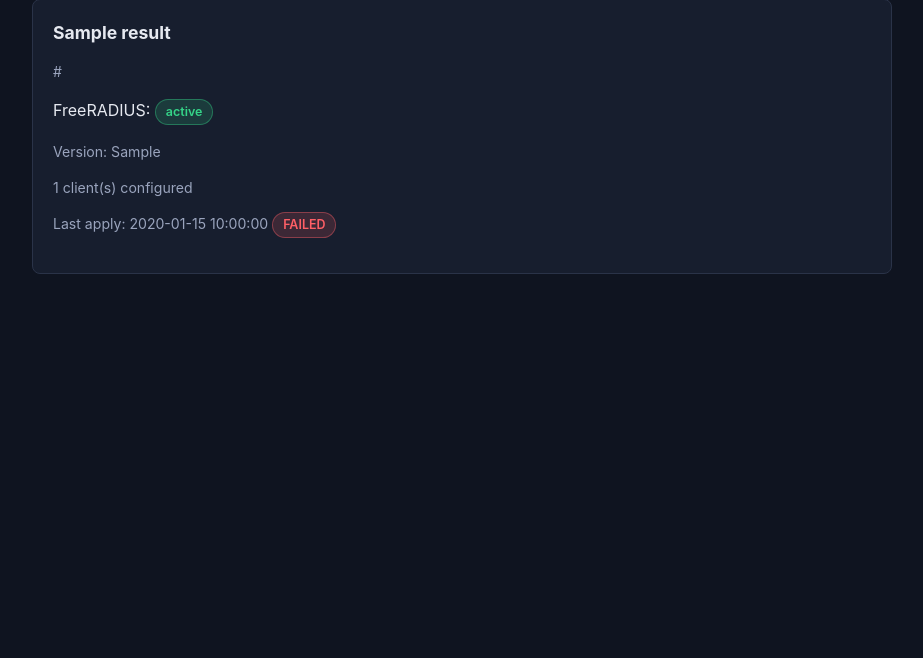
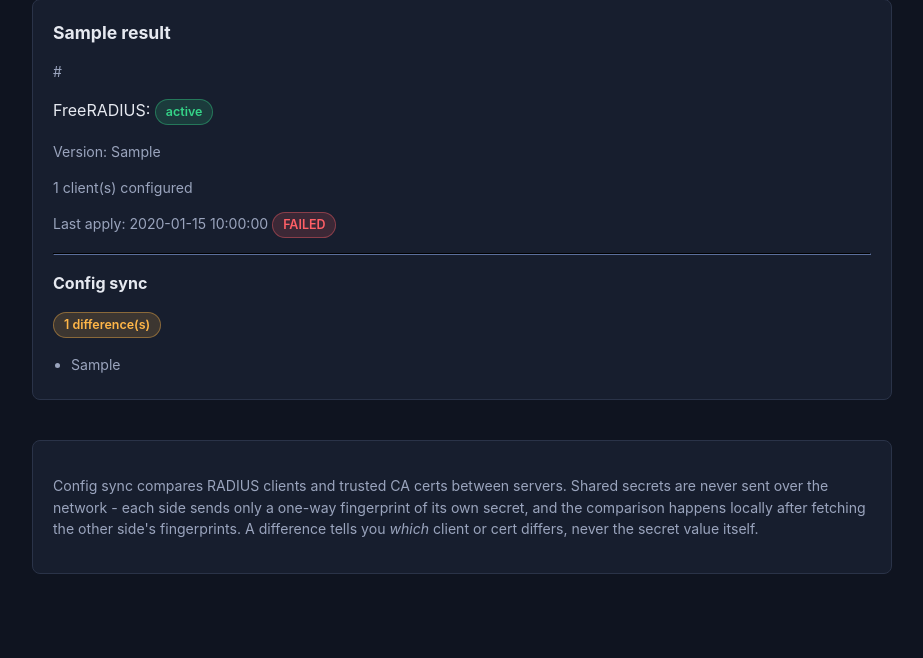
Before and after one commit to srounas/FreeradiusGUI, a Flask app: template templates/servers.html in a window 1280 px wide. Shown: the part 229-887 px from the top of the page, without its empty margins (178-1101 px from the left). Before the commit the page ends 503 px from the top, so only its background shows below. Run offline with Flask 3, Linux system fonts and the light colour scheme; the template is opened without the code that fills it: most values are stand-ins (such as "Sample title", 1, 10 or a date in 2020); parts of the project's set-up code (start-up, migrations or seed data) failed here and were passed over.

Commit message:
Add files via upload

```diff
--- a/templates/servers.html
+++ b/templates/servers.html
@@ -27,6 +27,21 @@
           <span class="badge {{ 'ok' if r.data.last_apply.success else 'bad' }}">{{ 'OK' if r.data.last_apply.success else 'FAILED' }}</span>
         </p>
       {% endif %}
+
+      <hr style="border-color: var(--panel-border); margin: 14px 0">
+      <p><strong>Config sync</strong></p>
+      {% if r.config_error %}
+        <p class="muted">Could not compare: {{ r.config_error }}</p>
+      {% elif r.config_diffs %}
+        <p><span class="badge warn">{{ r.config_diffs|length }} difference(s)</span></p>
+        <ul style="margin: 8px 0 0 18px; padding: 0;">
+          {% for d in r.config_diffs %}
+          <li class="muted" style="margin-bottom: 4px;">{{ d }}</li>
+          {% endfor %}
+        </ul>
+      {% else %}
+        <p><span class="badge ok">in sync</span></p>
+      {% endif %}
     {% else %}
       <p><span class="badge bad">unreachable</span></p>
       <p class="muted">{{ r.error }}</p>
@@ -40,4 +55,12 @@
     to add one - you'll need its URL and API key from its own Settings page.</p>
 </div>
 {% endif %}
+
+<div class="card">
+  <p class="muted">Config sync compares RADIUS clients and trusted CA certs between servers.
+    Shared secrets are never sent over the network - each side sends only a one-way fingerprint
+    of its own secret, and the comparison happens locally after fetching the other side's
+    fingerprints. A difference tells you <em>which</em> client or cert differs, never the
+    secret value itself.</p>
+</div>
 {% endblock %}
```
Also changed, not shown: templates/auth_log.html (+11 -0 lines).
